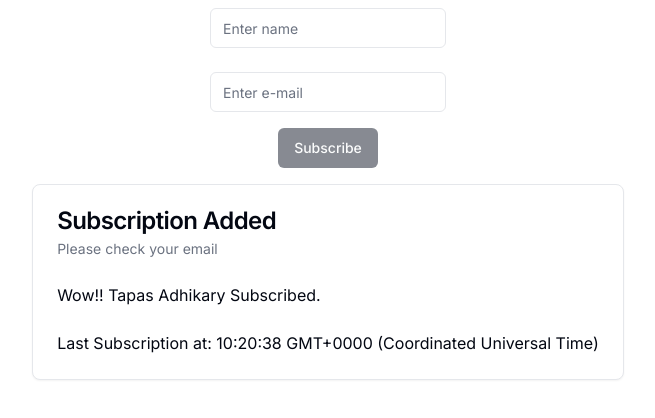
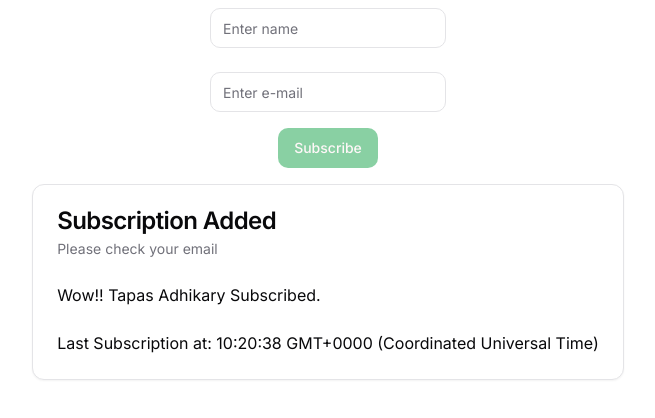
Before and after one commit to atapas/nextjs-email, a Next.js app: page / in a window 1280 px wide. Shown: the top 418 px of the page, without its empty margins (312-967 px from the left). Built offline with nearby package versions, Linux system fonts and the light colour scheme.

Commit message:
Added a green theme

```diff
--- a/app/globals.css
+++ b/app/globals.css
@@ -2,69 +2,54 @@
   @tailwind components;
   @tailwind utilities;
 
+
 @layer base {
   :root {
     --background: 0 0% 100%;
-      --foreground: 224 71.4% 4.1%;
-
+    --foreground: 240 10% 3.9%;
     --card: 0 0% 100%;
-      --card-foreground: 224 71.4% 4.1%;
-
+    --card-foreground: 240 10% 3.9%;
     --popover: 0 0% 100%;
-      --popover-foreground: 224 71.4% 4.1%;
-
-      --primary: 220.9 39.3% 11%;
-      --primary-foreground: 210 20% 98%;
-
-      --secondary: 220 14.3% 95.9%;
-      --secondary-foreground: 220.9 39.3% 11%;
-
-      --muted: 220 14.3% 95.9%;
-      --muted-foreground: 220 8.9% 46.1%;
-
-      --accent: 220 14.3% 95.9%;
-      --accent-foreground: 220.9 39.3% 11%;
-
+    --popover-foreground: 240 10% 3.9%;
+    --primary: 142.1 76.2% 36.3%;
+    --primary-foreground: 355.7 100% 97.3%;
+    --secondary: 240 4.8% 95.9%;
+    --secondary-foreground: 240 5.9% 10%;
+    --muted: 240 4.8% 95.9%;
+    --muted-foreground: 240 3.8% 46.1%;
+    --accent: 240 4.8% 95.9%;
+    --accent-foreground: 240 5.9% 10%;
     --destructive: 0 84.2% 60.2%;
-      --destructive-foreground: 210 20% 98%;
-
-      --border: 220 13% 91%;
-      --input: 220 13% 91%;
-      --ring: 224 71.4% 4.1%;
-
-      --radius: 0.5rem;
+    --destructive-foreground: 0 0% 98%;
+    --border: 240 5.9% 90%;
+    --input: 240 5.9% 90%;
+    --ring: 142.1 76.2% 36.3%;
+    --radius: 0.75rem;
   }
 
   .dark {
-      --background: 224 71.4% 4.1%;
-      --foreground: 210 20% 98%;
-
-      --card: 224 71.4% 4.1%;
-      --card-foreground: 210 20% 98%;
-
-      --popover: 224 71.4% 4.1%;
-      --popover-foreground: 210 20% 98%;
-
-      --primary: 210 20% 98%;
-      --primary-foreground: 220.9 39.3% 11%;
-
-      --secondary: 215 27.9% 16.9%;
-      --secondary-foreground: 210 20% 98%;
-
-      --muted: 215 27.9% 16.9%;
-      --muted-foreground: 217.9 10.6% 64.9%;
-
-      --accent: 215 27.9% 16.9%;
-      --accent-foreground: 210 20% 98%;
-
+    --background: 20 14.3% 4.1%;
+    --foreground: 0 0% 95%;
+    --card: 24 9.8% 10%;
+    --card-foreground: 0 0% 95%;
+    --popover: 0 0% 9%;
+    --popover-foreground: 0 0% 95%;
+    --primary: 142.1 70.6% 45.3%;
+    --primary-foreground: 144.9 80.4% 10%;
+    --secondary: 240 3.7% 15.9%;
+    --secondary-foreground: 0 0% 98%;
+    --muted: 0 0% 15%;
+    --muted-foreground: 240 5% 64.9%;
+    --accent: 12 6.5% 15.1%;
+    --accent-foreground: 0 0% 98%;
     --destructive: 0 62.8% 30.6%;
-      --destructive-foreground: 210 20% 98%;
-
-      --border: 215 27.9% 16.9%;
-      --input: 215 27.9% 16.9%;
-      --ring: 216 12.2% 83.9%;
+    --destructive-foreground: 0 85.7% 97.3%;
+    --border: 240 3.7% 15.9%;
+    --input: 240 3.7% 15.9%;
+    --ring: 142.4 71.8% 29.2%;
   }
 }
+
 
   @layer base {
     * {
```
Lines whose indentation alone changed are shown as unchanged.
